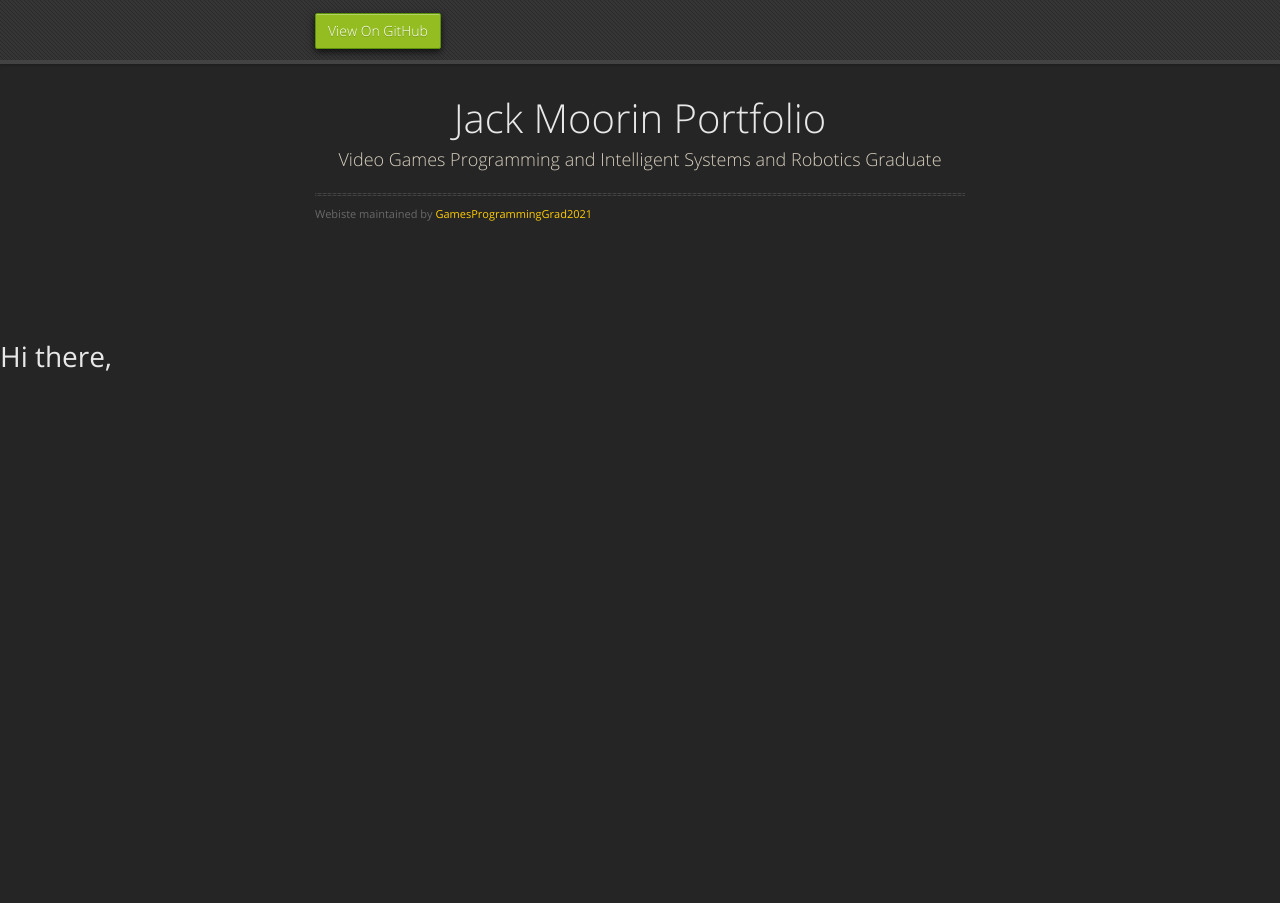
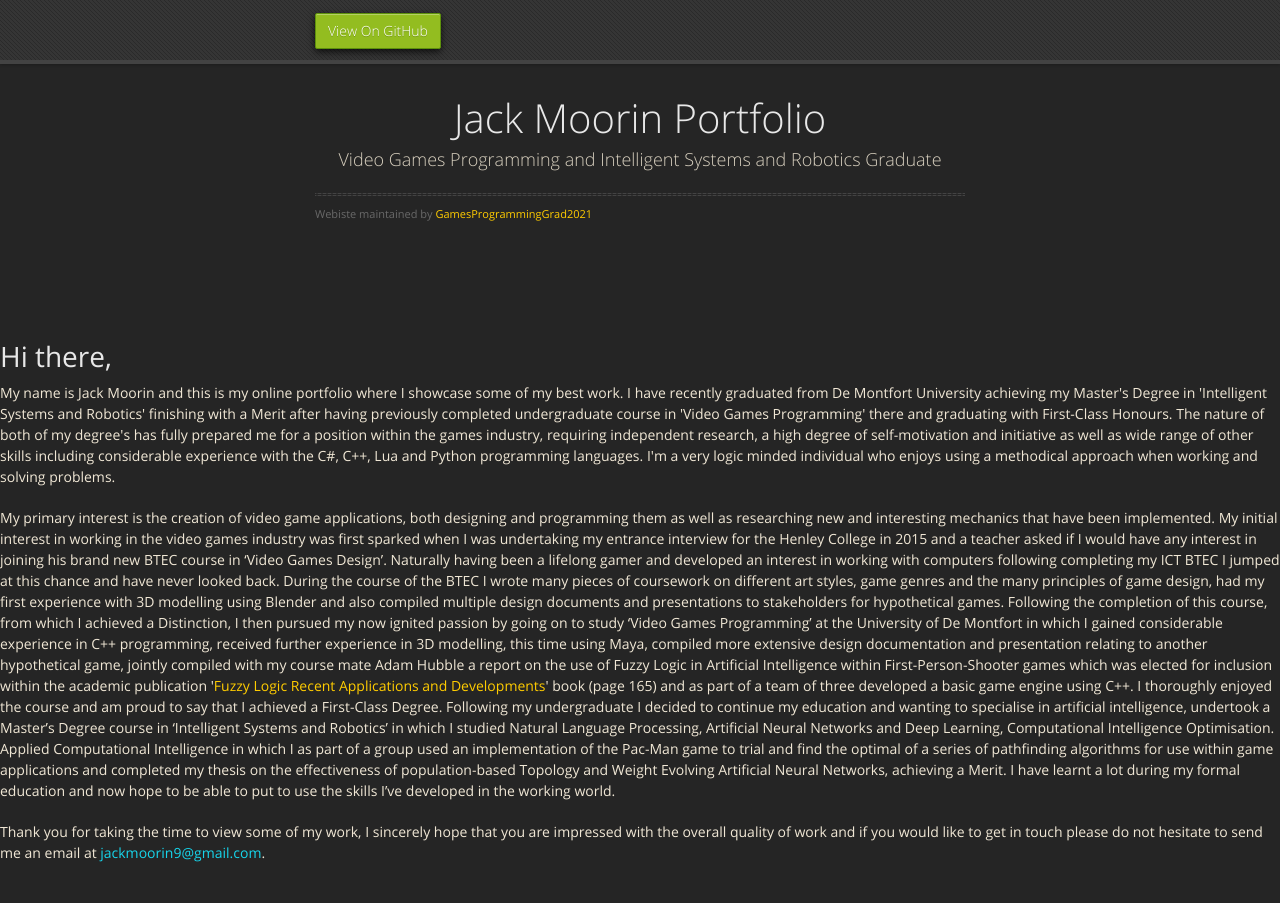
Before and after one commit to GamesProgrammingGrad2021/GamesProgrammingGrad2021.github.io, a Jekyll site: the page built from index.md, in a window 1280 px wide. Built offline with Jekyll 4.4.1, drawn with Linux system fonts in a browser that asks for light colours; nearby versions of some CDN libraries; our own code applies the rules of GitHub Pages for plain Markdown files.

Commit message:
Update default.html

```diff
--- a/_layouts/default.html
+++ b/_layouts/default.html
@@ -32,6 +32,43 @@
     </div>
 	{{ content }}
 
+	<p id="right">
+	My name is Jack Moorin and this is my online portfolio where I showcase some of my best work. I have recently graduated from De Montfort
+	University achieving my Master's Degree in 'Intelligent Systems and Robotics' finishing with a Merit after having previously completed
+	undergraduate course in 'Video Games Programming' there and graduating with First-Class Honours. The nature of both of my degree's
+	has fully prepared me for a position within the games industry, requiring independent research, a high degree of self-motivation and
+	initiative as well as wide range of other skills including considerable experience with the  C#, C++, Lua and Python programming
+	languages. I'm a very logic minded individual who enjoys using a methodical approach when working and solving problems.
+	</p>
+
+	<p id = "left">
+	My primary interest is the creation of video game applications, both designing and programming them as well as researching new and interesting
+	mechanics that have been implemented. My initial interest in working in the video games industry was first sparked when I was undertaking my
+	entrance interview for the Henley College in 2015 and a teacher asked if I would have any interest in joining his brand new BTEC course in
+	‘Video Games Design’. Naturally having been a lifelong gamer and developed an interest in working with computers following completing my ICT
+	BTEC I jumped at this chance and have never looked back. During the course of the BTEC I wrote many pieces of coursework on different art
+	styles, game genres and the many principles of game design, had my first experience with 3D modelling using Blender and also compiled multiple
+	design documents and presentations to stakeholders for hypothetical games. Following the completion of this course, from which I achieved a
+	Distinction, I then pursued my now ignited passion by going on to study ‘Video Games Programming’ at the University of De Montfort in which I
+	gained considerable experience in C++ programming, received further experience in 3D modelling, this time using Maya, compiled more extensive
+	design documentation and presentation relating to another hypothetical game, jointly compiled with my course mate Adam Hubble a report on the
+	use of Fuzzy Logic in Artificial Intelligence within First-Person-Shooter games which was elected for inclusion within the academic
+	publication '<a href="https://drive.google.com/file/d/1-AwLubafIXbJCovw54W6Ww9Pgjlfa5VB/view?usp=sharing">Fuzzy Logic Recent Applications and Developments</a>'
+	book (page 165) and as part of a team of three developed a basic game engine using C++. I thoroughly enjoyed the
+	course and am proud to say that I achieved a First-Class Degree. Following my undergraduate I decided to continue my education and
+	wanting to specialise in artificial intelligence, undertook a Master’s Degree course in ‘Intelligent Systems and Robotics’ in which I
+	studied Natural Language Processing, Artificial Neural Networks and Deep Learning, Computational Intelligence Optimisation. Applied
+	Computational Intelligence in which I as part of a group used an implementation of the Pac-Man game to trial and find the optimal of a
+	series of pathfinding algorithms for use within game applications and completed my thesis on the effectiveness of population-based
+	Topology and Weight Evolving Artificial Neural Networks, achieving a Merit. I have learnt a lot during my formal education and now
+	hope to be able to put to use the skills I’ve developed in the working world.
+	</p>
+
+	<p>
+	Thank you for taking the time to view some of my work, I sincerely hope that you are impressed with the overall quality of work and if you
+	would like to get in touch please do not hesitate to send me an email at <span style="color: #17d5eb">jackmoorin9@gmail.com</span>.
+	</p>
+
     {% if site.google_analytics %}
       <script type="text/javascript">
         (function(i,s,o,g,r,a,m){i['GoogleAnalyticsObject']=r;i[r]=i[r]||function(){
```
